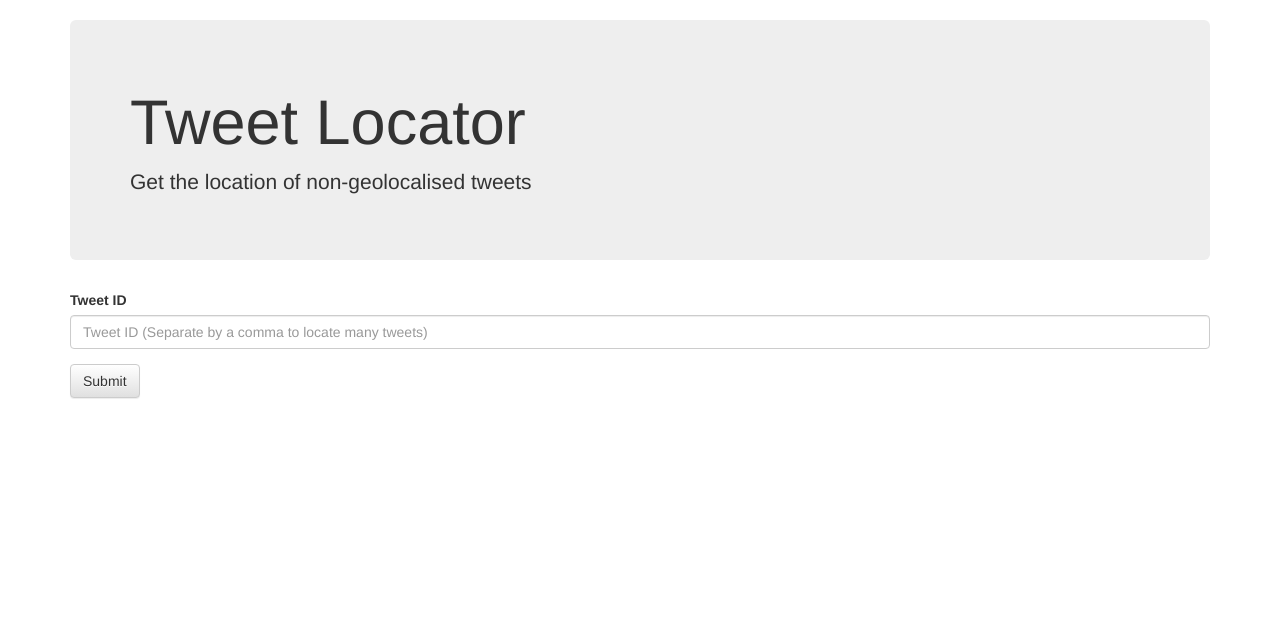
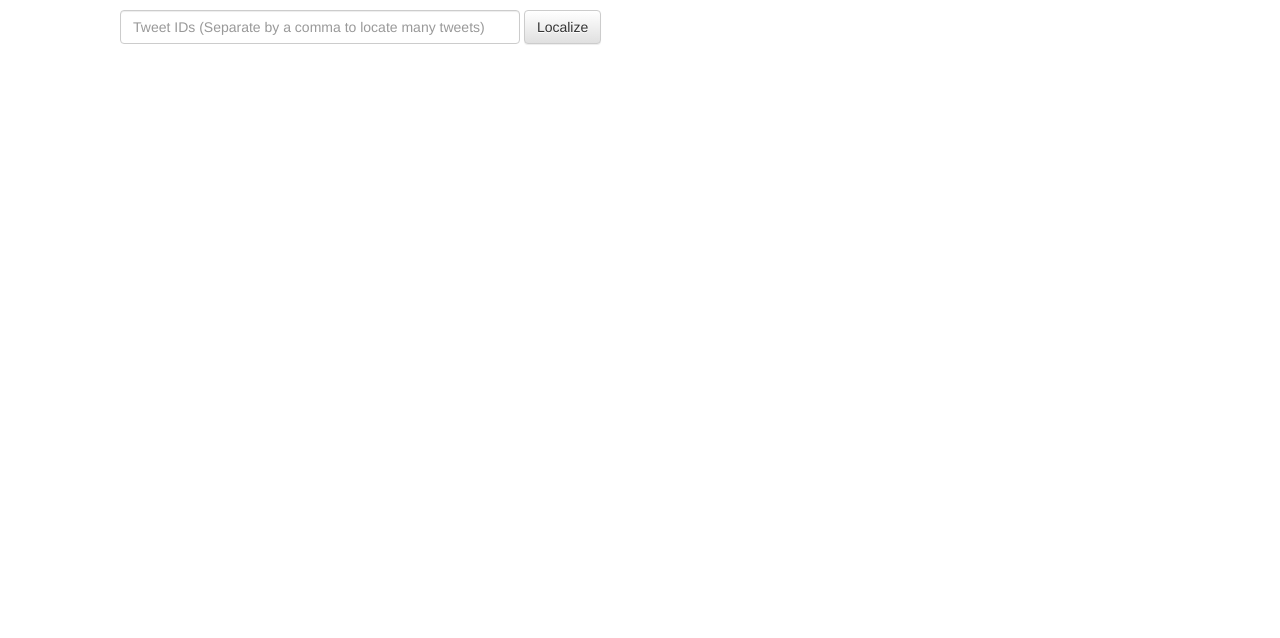
Before and after one commit to cyprieng/Tweet-localisator, a Flask app: template templates/home.html in a window 1280 px wide. Shown: the top 638 px of the page. After the commit the page ends 45 px from the top, so only its background shows below. Run offline with Flask 2, Linux system fonts and the light colour scheme; the template is opened without the code that fills it, so the values that code supplies are empty; some libraries are stand-ins or nearby versions.

Commit message:
DES: Improve design

```diff
--- a/app.py
+++ b/app.py
@@ -13,13 +13,16 @@ app = Flask(__name__)
 @app.route('/', methods=['GET', 'POST'])
 def home():
     """Return the home page or map if tweet_id is send"""
-    if request.form.get('tweetId'):
-        tweet_ids = request.form['tweetId'].split(',')
-        polys = []
-        for tweet_id in tweet_ids:
-            polys.append(determinate_tweet_location(tweet_id))
-        return render_template('map.html', polys=polys, maps_key=os.environ['GOOGLE_MAPS_KEY'])
-    return render_template('home.html')
+    tweet_ids = request.form.get('tweetId')
+    if tweet_ids:
+        tweet_ids = tweet_ids.split(',')
+    else:
+        tweet_ids = []
+
+    polys = []
+    for tweet_id in tweet_ids:
+        polys.append(determinate_tweet_location(tweet_id))
+    return render_template('map.html', polys=polys, maps_key=os.environ['GOOGLE_MAPS_KEY'])
 
 
 @app.route('/api', methods=['GET'])
--- a/static/css/style.css
+++ b/static/css/style.css
@@ -30,24 +30,19 @@ html, body {
   height: 100%;
 }
 
-.jumbotron{
-  border-radius: 6px;
-  padding-left: 60px;
-  padding-right: 60px;
-  margin-top: 20px;
-}
-
 #map{
-  height: 500px;
+  height: 100%;
   width: 100%;
-  margin-top: 30px;
-  margin-bottom: 30px;
   position: absolute;
   left: 0;
 }
 
 #tweet-info{
-  margin-top: 20px;
+  position: absolute;
+  z-index: 999999;
+  top: 75px;
+  left: 10px;
+  color: white;
 }
 
 .color-sample{
@@ -56,3 +51,14 @@ html, body {
   width: 20px;
   cursor: pointer;
 }
+
+form{
+  position: absolute;
+  z-index: 999999;
+  top: 10px;
+  left: 120px;
+}
+
+#tweetId{
+  width: 400px;
+}
--- a/templates/home.html
+++ b/templates/home.html
@@ -1,17 +1,11 @@
 {% extends "base.html" %}
 {% block body %}
-<div class="jumbotron">
-  <h1>Tweet Locator</h1>
-  <p>Get the location of non-geolocalised tweets</p>
-</div>
 
-
-<form method="post" action="./">
+<form method="post" action="./" class="form-inline">
   <div class="form-group">
-    <label for="tweetId">Tweet ID</label>
-    <input type="text" class="form-control" id="tweetId" name="tweetId" placeholder="Tweet ID (Separate by a comma to locate many tweets)">
+    <input type="text" class="form-control" id="tweetId" name="tweetId" placeholder="Tweet IDs (Separate by a comma to locate many tweets)">
   </div>
-  <button type="submit" class="btn btn-default">Submit</button>
+  <button type="submit" class="btn btn-default">Localize</button>
 </form>
 
 {% block map %}
```
Also changed, not shown: templates/map.html (+4 -3 lines).
